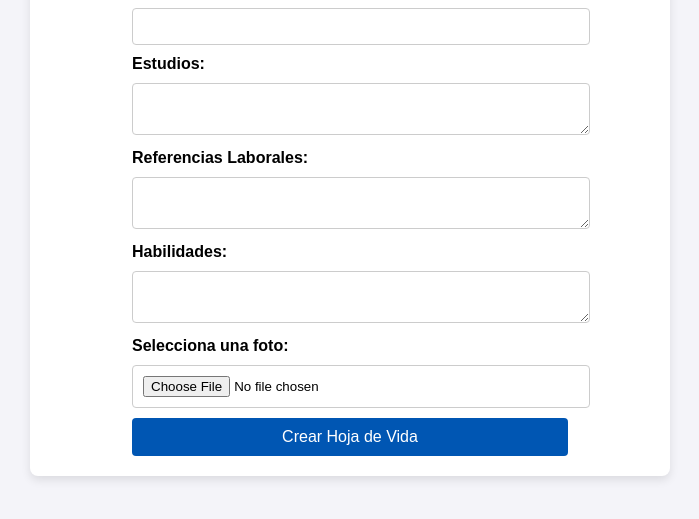
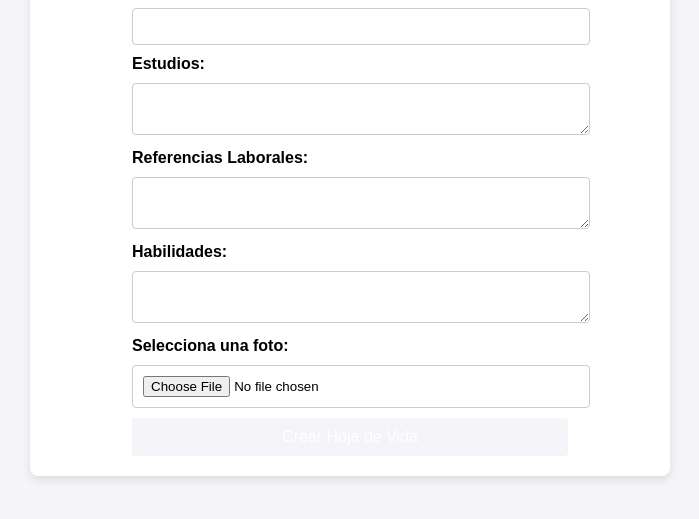
Before and after one commit to SebastianGranobles/HojaDevidaDinamica, a plain HTML site: page index.html in a window 1280 px wide. In both pictures the pointer is over the button "Crear Hoja de Vida". Shown: the part 221-740 px from the top of the page, without its empty margins (290-989 px from the left). Drawn offline with Linux system fonts and the light colour scheme.

Commit message:
Update styles.css

```diff
--- a/styles.css
+++ b/styles.css
@@ -54,7 +54,7 @@ button {
 }
 
 button:hover {
-    background-color: #0056b3;
+    background-color: #f4f4f9;
 }
 
 .error-message {
```
